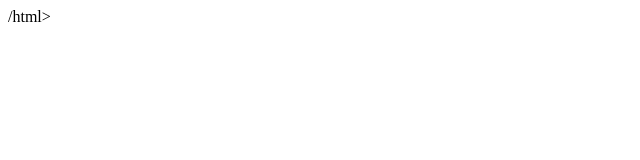
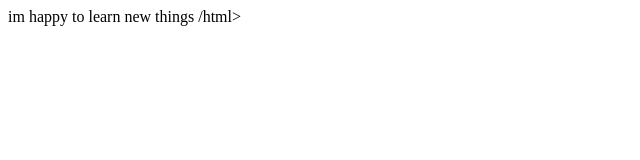
Before and after one commit to ofosuking/learntech, a plain HTML site: page index.html in a window 1280 px wide. Shown: the whole page, without its empty margins (0-640 px from the left). Drawn offline with Linux system fonts and the light colour scheme.

Commit message:
added tot he body

```diff
--- a/index.html
+++ b/index.html
@@ -3,7 +3,7 @@
  	<head>
 		<title>html cheat sheet</title>
     </head>
-     <body>
+     <body>	im happy to learn new things
 
      </body>
      /html>
```
